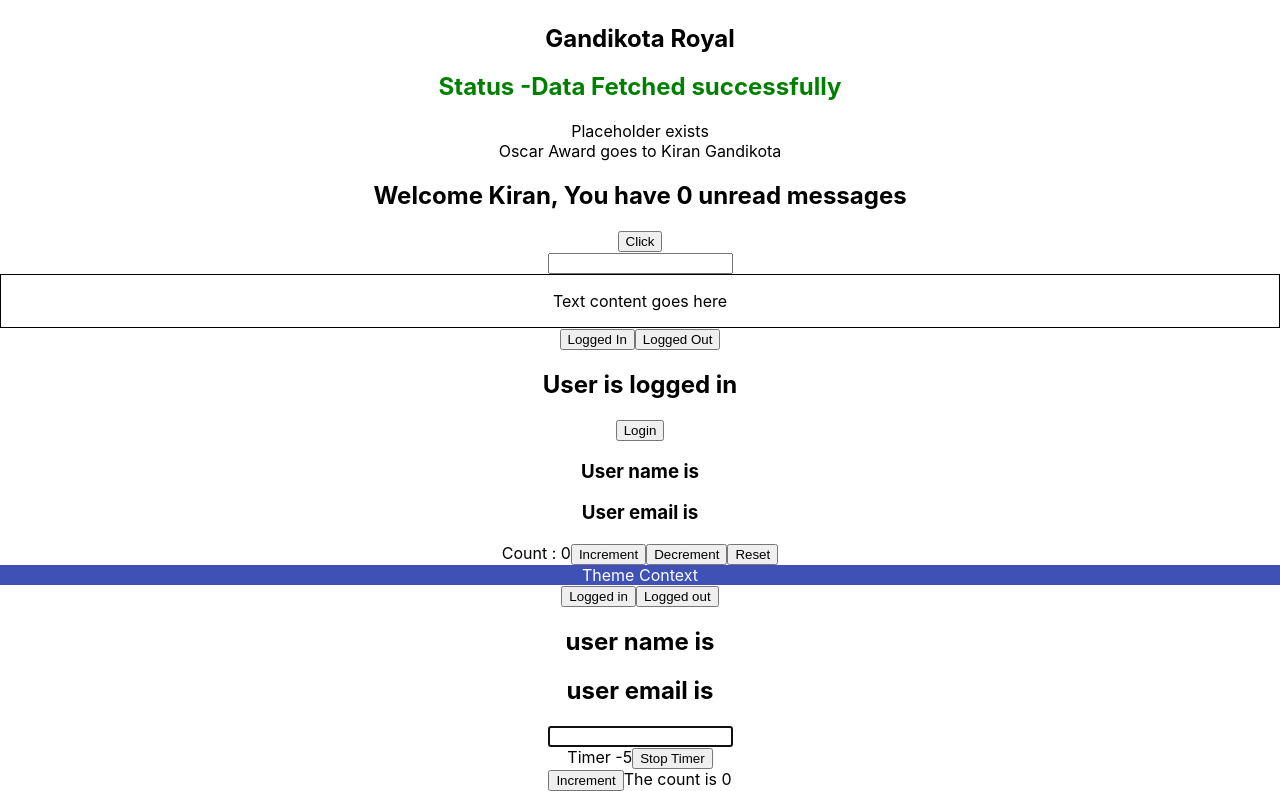
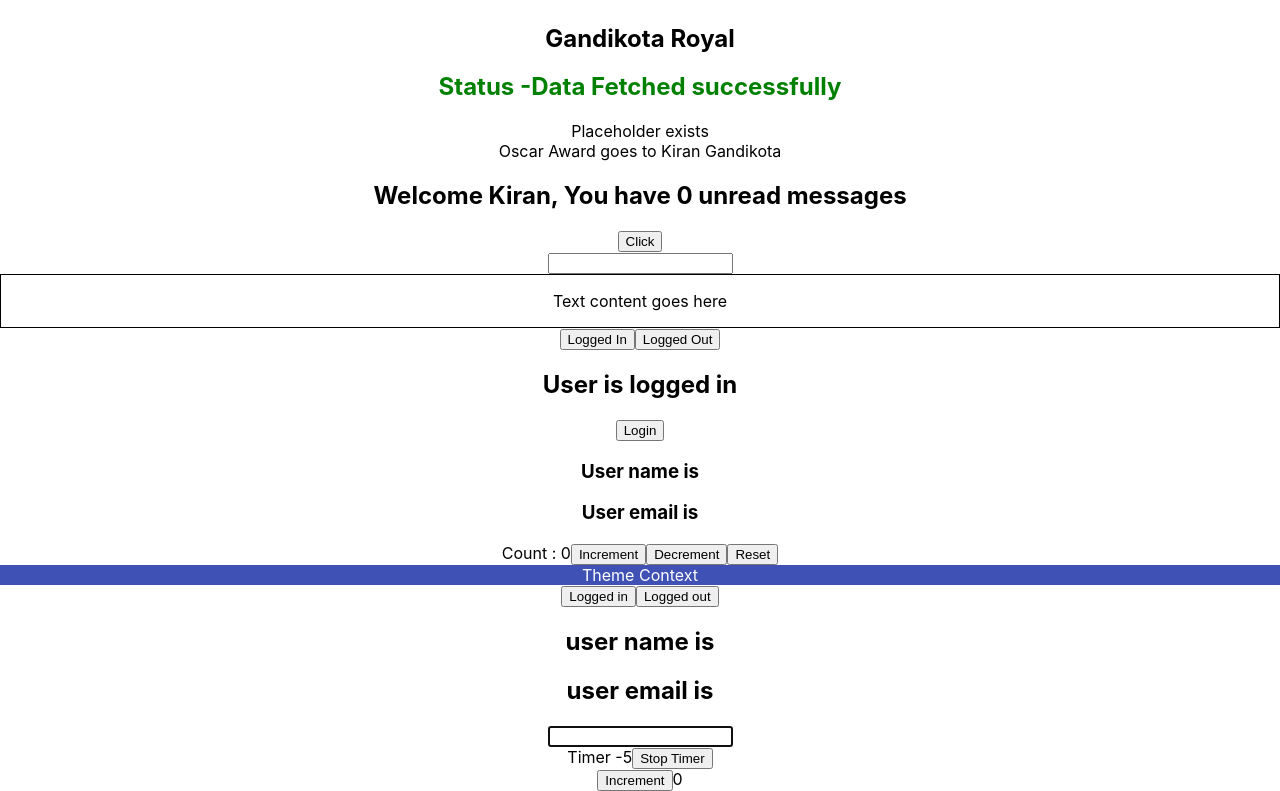
Before and after one commit to kiran226/react-typescript-demo, a React (Create React App) app: page / in a window 1280 px wide. Shown: the part 206-997 px from the top of the page. Built offline with nearby package versions, Linux system fonts and the light colour scheme.

Commit message:
class component without including props

```diff
--- a/src/App.tsx
+++ b/src/App.tsx
@@ -88,7 +88,7 @@ function App() {
         <DomRef />
         <MutableRef/>
 
-        <CounterValue message="The count is"/>
+        <CounterValue />
 
 
 
--- a/src/components/class/CounterValue.tsx
+++ b/src/components/class/CounterValue.tsx
@@ -1,14 +1,14 @@
 import React, { Component } from 'react'
 
-type CounterProps={
-    message:string
-}
+// type CounterProps={
+//     message:string
+// }
 
 type CounterState={
     count: number
 }
 
-export class CounterValue extends Component<CounterProps , CounterState> {
+export class CounterValue extends Component<{} , CounterState> {
     state ={
         count :0
     }
@@ -20,7 +20,7 @@ export class CounterValue extends Component<CounterProps , CounterState> {
         return (
             <div>
                 <button onClick={this.handleClick} >Increment</button>
-                {this.props.message} {this.state.count}
+                 {this.state.count}
             </div>
         )
     }
```
